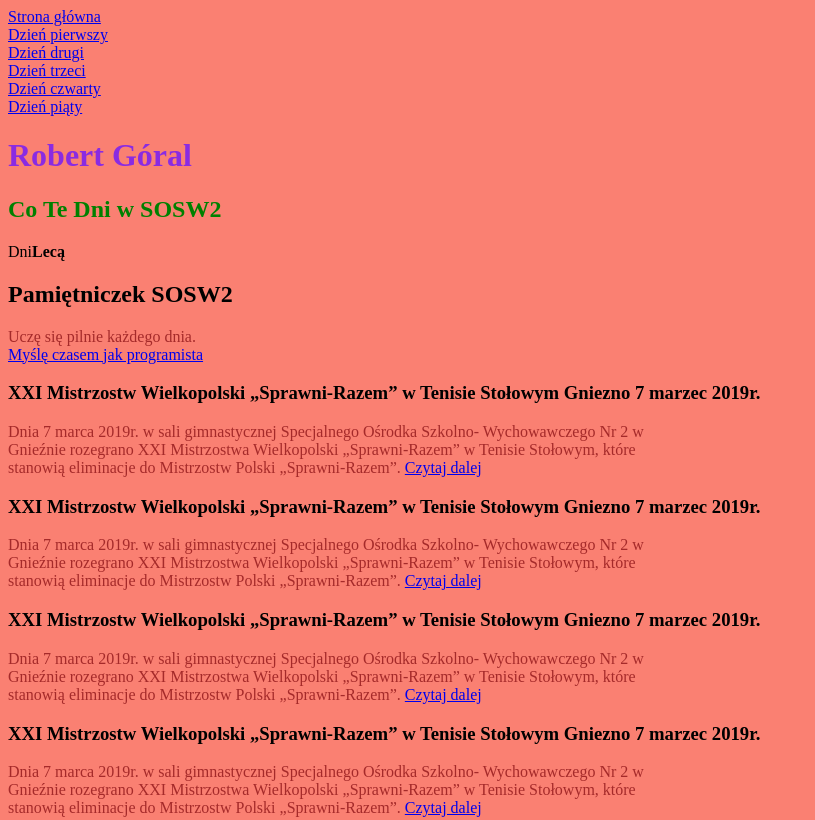
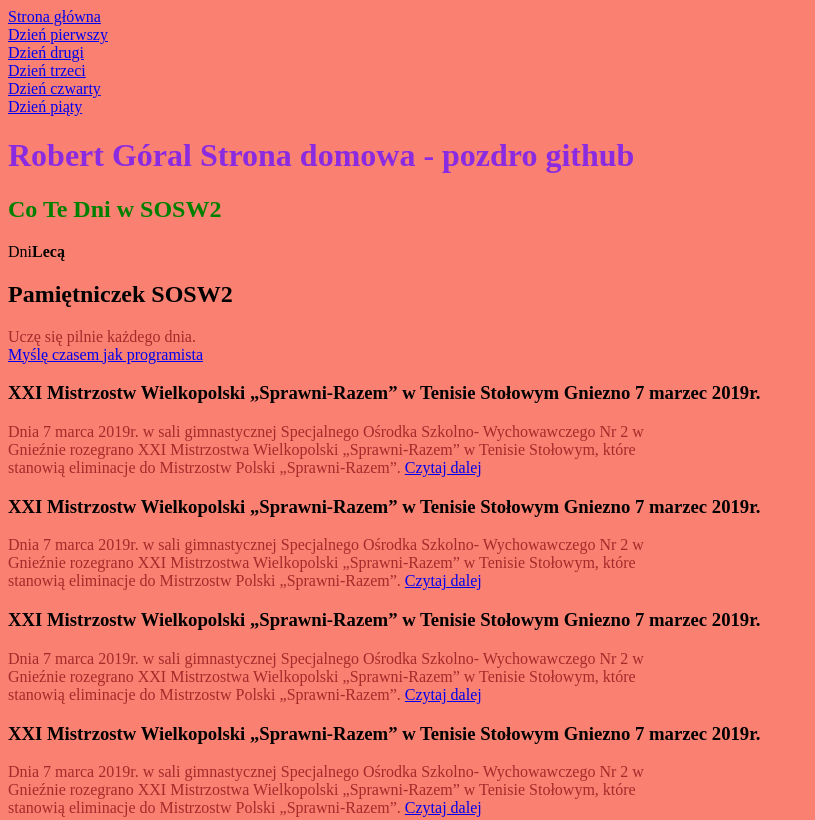
Before and after one commit to bobgoral/mhomepage, a plain HTML site: page index.html in a window 1280 px wide. Shown: the top 820 px of the page, without its empty margins (0-815 px from the left). Drawn offline with Linux system fonts and the light colour scheme.

Commit message:
feat: new heading

```diff
--- a/index.html
+++ b/index.html
@@ -20,7 +20,7 @@
 	</header>
 	<main id="main">
 		<header class="header">
-			<h1 class="heading">Robert Góral</h1>
+			<h1 class="heading">Robert Góral Strona domowa - pozdro github</h1>
 		</header>
 		<section>
 			<h2 class="sectionHeader">Co Te Dni w SOSW2</h2>
```
